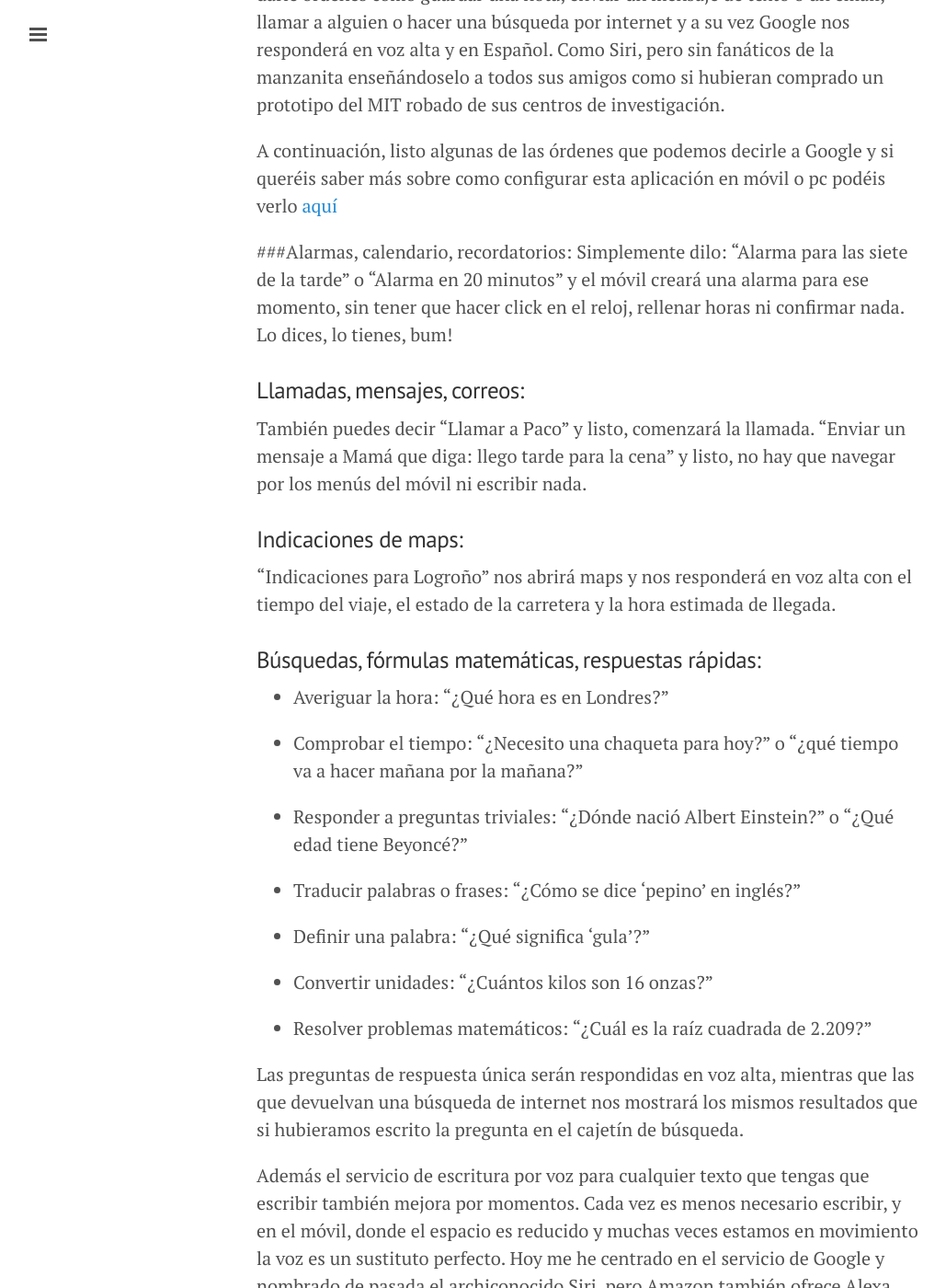
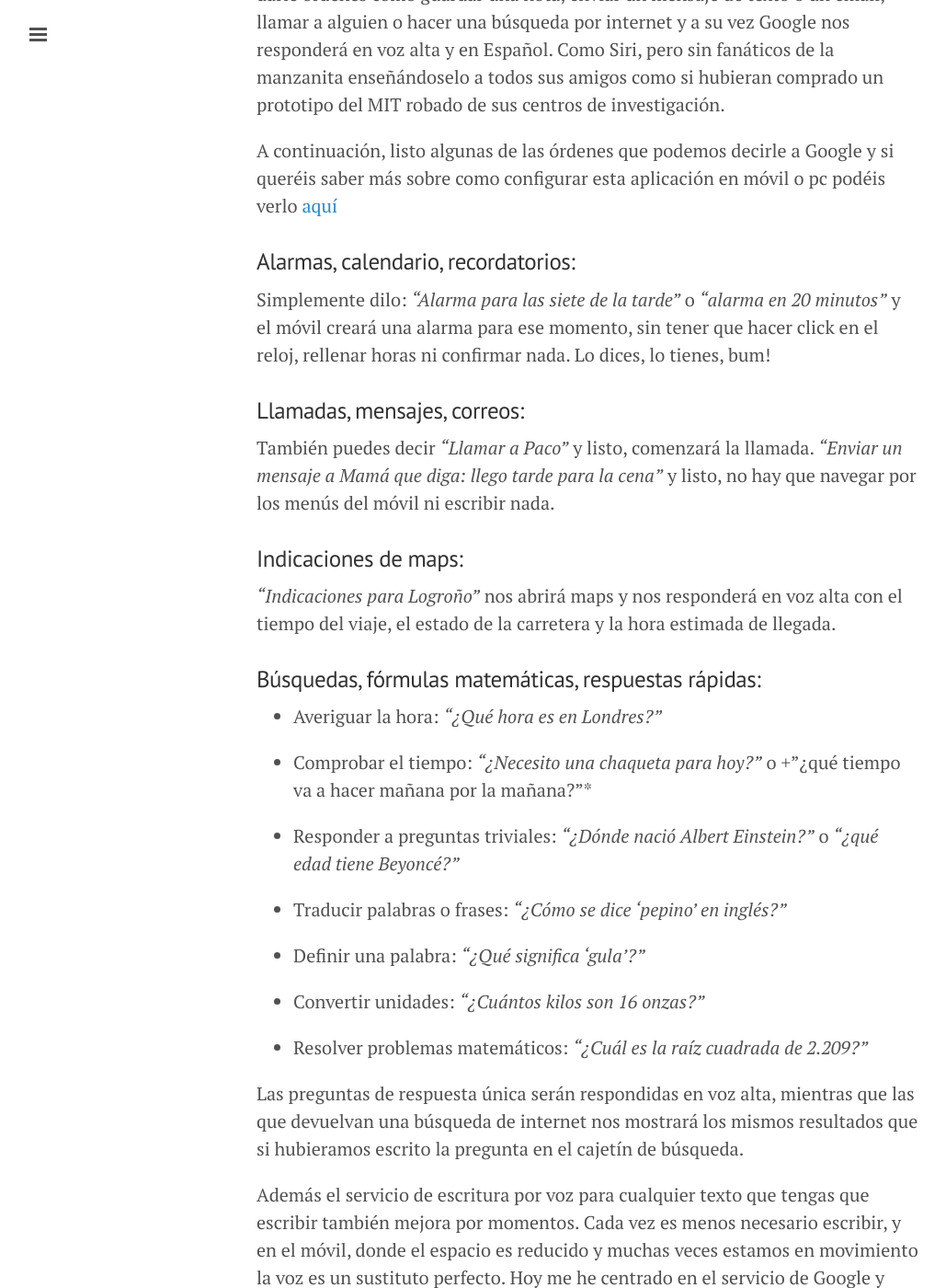
Before and after one commit to juanmirod/juanmirod.github.io, a Jekyll site: the page built from _posts/2016-03-30-Ordenes-por-voz-para-Android.markdown, in a window 1280 px wide and 1400 px high, scrolled down 563 px. Shown: the whole window at 92% size, without its empty margins (1-1030 px from the left). Built offline with Jekyll 4.4.1, drawn with Linux system fonts in a browser that asks for light colours.

```diff
--- a/_posts/2016-03-30-Ordenes-por-voz-para-Android.markdown
+++ b/_posts/2016-03-30-Ordenes-por-voz-para-Android.markdown
@@ -14,30 +14,30 @@ Si tenemos la barra de búsqueda en la portada de nuestro móvil Android, simple
 
 A continuación, listo algunas de las órdenes que podemos decirle a Google y si queréis saber más sobre como configurar esta aplicación en móvil o pc podéis verlo [aquí](https://support.google.com/websearch/answer/2940021?hl=es)
 
-###Alarmas, calendario, recordatorios:
-Simplemente dilo: "Alarma para las siete de la tarde" o "Alarma en 20 minutos" y el móvil creará una alarma para ese momento, sin tener que hacer click en el reloj, rellenar horas ni confirmar nada. Lo dices, lo tienes, bum!
+### Alarmas, calendario, recordatorios:
+Simplemente dilo: *"Alarma para las siete de la tarde"* o *"alarma en 20 minutos"* y el móvil creará una alarma para ese momento, sin tener que hacer click en el reloj, rellenar horas ni confirmar nada. Lo dices, lo tienes, bum!
 
 ### Llamadas, mensajes, correos:
-También puedes decir "Llamar a Paco" y listo, comenzará la llamada. "Enviar un mensaje a Mamá que diga: llego tarde para la cena" y listo, no hay que navegar por los menús del móvil ni escribir nada.
+También puedes decir *"Llamar a Paco"* y listo, comenzará la llamada. *"Enviar un mensaje a Mamá que diga: llego tarde para la cena"* y listo, no hay que navegar por los menús del móvil ni escribir nada.
 
 ### Indicaciones de maps:
-"Indicaciones para Logroño" nos abrirá maps y nos responderá en voz alta con el tiempo del viaje, el estado de la carretera y la hora estimada de llegada.
+*"Indicaciones para Logroño"* nos abrirá maps y nos responderá en voz alta con el tiempo del viaje, el estado de la carretera y la hora estimada de llegada.
 
 ### Búsquedas, fórmulas matemáticas, respuestas rápidas:
 
-- Averiguar la hora: “¿Qué hora es en Londres?”
+- Averiguar la hora: *“¿Qué hora es en Londres?”*
 
-- Comprobar el tiempo: "¿Necesito una chaqueta para hoy?" o "¿qué tiempo va a hacer mañana por la mañana?"
+- Comprobar el tiempo: *"¿Necesito una chaqueta para hoy?"* o +"¿qué tiempo va a hacer mañana por la mañana?"*
 
-- Responder a preguntas triviales: “¿Dónde nació Albert Einstein?” o "¿Qué edad tiene Beyoncé?"
+- Responder a preguntas triviales: *“¿Dónde nació Albert Einstein?”* o *"¿qué edad tiene Beyoncé?"*
 
-- Traducir palabras o frases: "¿Cómo se dice 'pepino' en inglés?"
+- Traducir palabras o frases: *"¿Cómo se dice 'pepino' en inglés?"*
 
-- Definir una palabra: "¿Qué significa 'gula'?"
+- Definir una palabra: *"¿Qué significa 'gula'?"*
 
-- Convertir unidades: "¿Cuántos kilos son 16 onzas?"
+- Convertir unidades: *"¿Cuántos kilos son 16 onzas?"*
 
-- Resolver problemas matemáticos: "¿Cuál es la raíz cuadrada de 2.209?"
+- Resolver problemas matemáticos: *"¿Cuál es la raíz cuadrada de 2.209?"*
 
 Las preguntas de respuesta única serán respondidas en voz alta, mientras que las que devuelvan una búsqueda de internet nos mostrará los mismos resultados que si hubieramos escrito la pregunta en el cajetín de búsqueda.
 
```
